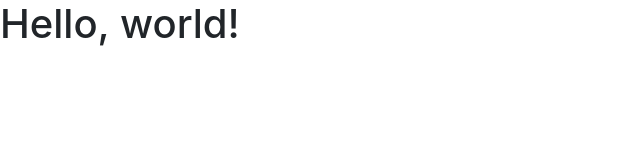
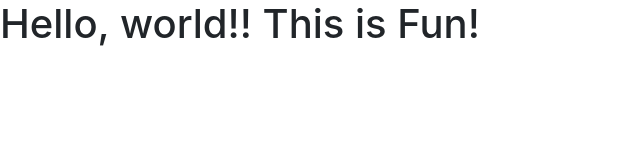
Before and after one commit to AcaciaMedina/basic_repo, a plain HTML site: page index.html in a window 1280 px wide. Shown: the whole page, without its empty margins (0-640 px from the left). Drawn offline with nearby package versions, Linux system fonts and the light colour scheme.

Commit message:
newest update

```diff
--- a/index.html
+++ b/index.html
@@ -11,7 +11,7 @@
     <title>Hello, world!</title>
   </head>
   <body>
-    <h1>Hello, world!</h1>
+    <h1>Hello, world!! This is Fun!</h1>
 
     <!-- Optional JavaScript -->
     <!-- jQuery first, then Popper.js, then Bootstrap JS -->
```
Also changed, not shown: index2.html (+2 -1 lines).
